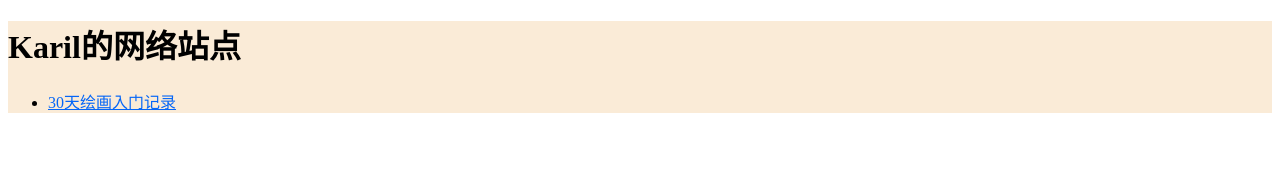
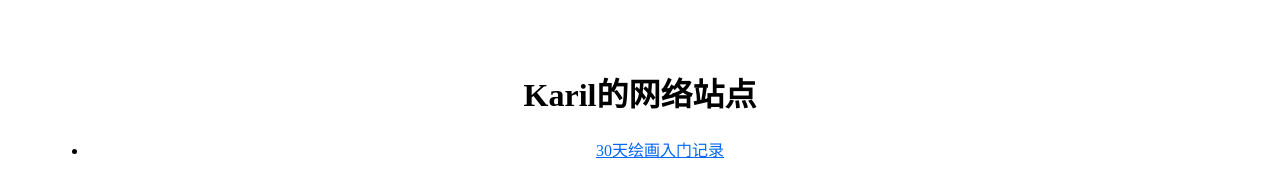
Before and after one commit to karilkk/abc, a plain HTML site: page index.html in a window 1280 px wide. Drawn offline with Linux system fonts and the light colour scheme.

Commit message:
Update index.css

```diff
--- a/css/index.css
+++ b/css/index.css
@@ -2,5 +2,6 @@ a {
   color: rgb(5, 102, 247);
 }
 .box1 {
-  background-color: antiquewhite;
+  text-align: center;
+  padding: 40px;
 }
```
